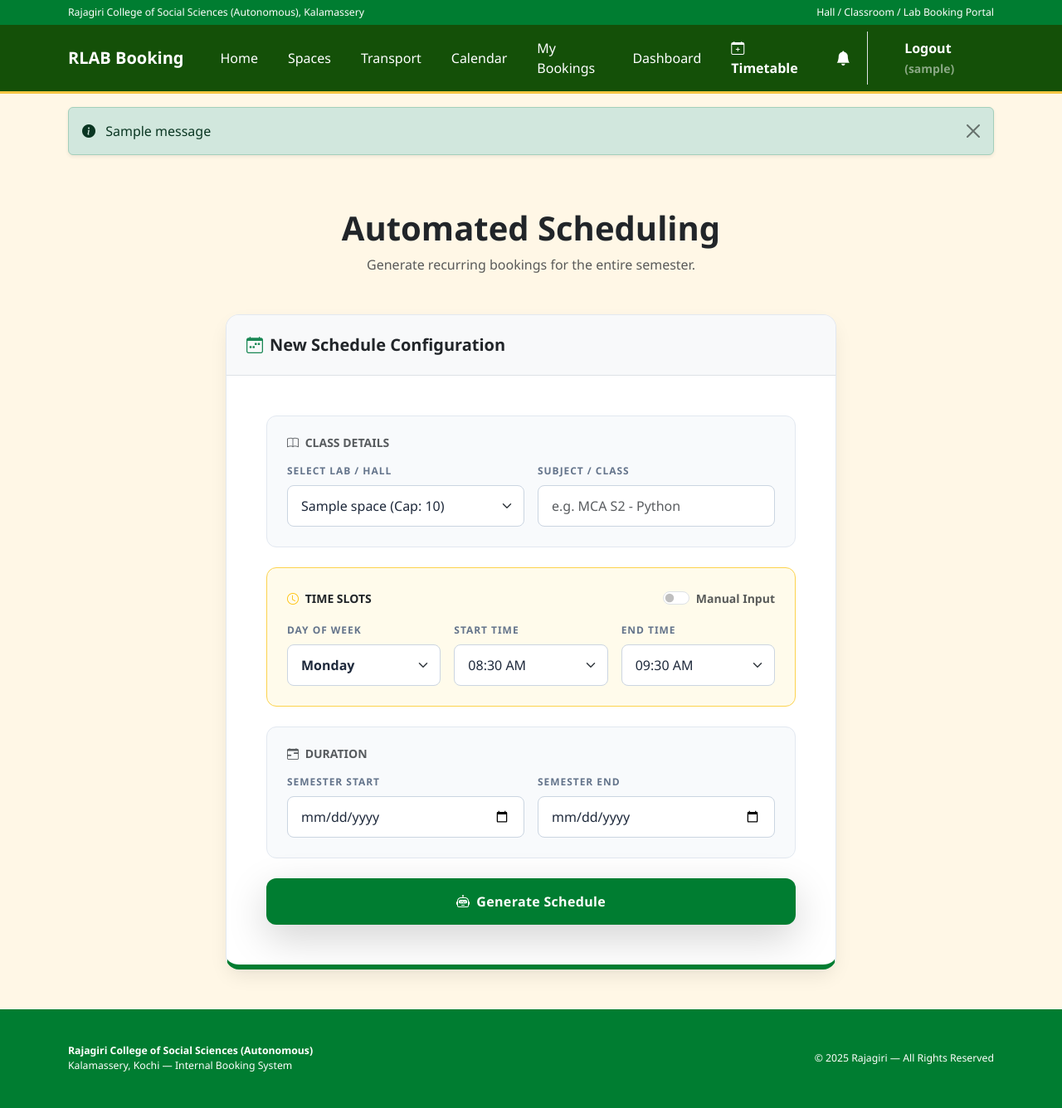
After one commit to Merlin26022004/Rajagiri_Hall_Booking_System, a Django app: page /admin/timetable/ in a window 1280 px wide. The commit adds this page. Shown: the whole page at 83% size. Run offline with Django 5.2, Linux system fonts and the light colour scheme; a user stored in the database is signed in; tables that the repository leaves empty hold one stand-in row (values such as "Sample post"); one stand-in notice (Sample message) is shown; data that the repository does not hold is empty.

Commit message:
Bus Booking and Timetable management

```diff
--- a/core/static/css/style.css
+++ b/core/static/css/style.css
@@ -1,3 +1,4 @@
+/* ================= GLOBAL LAYOUT ================= */
 html, body {
     height: 100%;
     margin: 0;
@@ -5,27 +6,24 @@ html, body {
 body {
     display: flex;
     flex-direction: column;
+    font-family: "Segoe UI", "Inter", Roboto, sans-serif; /* Added Inter */
+    background-color: var(--rajagiri-cream);
+    color: #222;
 }
 main {
     flex: 1;
 }
 
+/* ================= COLOR VARIABLES ================= */
 :root {
-    --rajagiri-green: #007D31;      /* New topbar green */
-    --rajagiri-maroon: #145008;     /* Rajagiri red base */
-    --rajagiri-gold:   #F4C542;     /* Highlight golden tone */
-    --rajagiri-cream:  #FFF7E6;     /* Background tint */
-    --rajagiri-dark:   #1A1A1A;     /* Header text black */
+    --rajagiri-green: #007D31;      /* Primary Action Color */
+    --rajagiri-maroon: #145008;     /* Dark Base / Nav */
+    --rajagiri-gold:   #F4C542;     /* Accents */
+    --rajagiri-cream:  #FFF7E6;     /* Page Background */
+    --rajagiri-dark:   #1A1A1A;     /* Text */
 }
 
-/* Body styling */
-body {
-    font-family: "Segoe UI", Roboto, sans-serif;
-    background-color: var(--rajagiri-cream);
-    color: #222;
-}
-
-/* ---------------- PAGE TOP BAR ---------------- */
+/* ================= PAGE TOP BAR ================= */
 .top-bar {
     background-color: var(--rajagiri-green) !important;
     color: #fff;
@@ -33,7 +31,7 @@ body {
     padding: 6px 0;
 }
 
-/* ---------------- NAV BAR ---------------- */
+/* ================= NAV BAR ================= */
 .main-nav {
     background: var(--rajagiri-maroon) !important;
     border-bottom: 3px solid var(--rajagiri-gold);
@@ -51,7 +49,7 @@ body {
     color: var(--rajagiri-gold) !important;
 }
 
-/* ---------------- HERO SECTION ---------------- */
+/* ================= HERO SECTION ================= */
 .hero {
     background: linear-gradient(
         180deg,
@@ -67,6 +65,7 @@ body {
     font-weight: 700;
 }
 
+/* Classic Button (Keep for Home Page) */
 .btn-book {
     background-color: var(--rajagiri-green);
     border: none;
@@ -74,13 +73,15 @@ body {
     font-weight: 700;
     padding: 12px 25px;
     border-radius: 4px;
+    transition: 0.2s;
 }
 
 .btn-book:hover {
-    filter: brightness(0.88);
+    filter: brightness(0.9);
+    color: white;
 }
 
-/* ---------------- CARDS STYLE ---------------- */
+/* ================= STANDARD CARDS ================= */
 .space-card {
     border-radius: 12px;
     border: 2px solid rgba(0,0,0,0.06);
@@ -95,7 +96,6 @@ body {
     border-color: var(--rajagiri-maroon);
 }
 
-/* Section heading style modeled after rajagiri.edu */
 .section-title {
     font-size: 1.6rem;
     padding-left: 12px;
@@ -104,7 +104,7 @@ body {
     color: var(--rajagiri-maroon);
 }
 
-/* ---------------- FOOTER ---------------- */
+/* ================= FOOTER ================= */
 .footer {
     background: var(--rajagiri-green);
     color: #fff;
@@ -113,3 +113,92 @@ body {
 }
 
 .footer p { margin: 0; }
+
+/* ========================================================== */
+/* NEW MODERN UI (TAILWIND STYLE)                   */
+/* ========================================================== */
+
+/* 1. Modern Card: Clean, high shadow, no border */
+.card-modern {
+    border: 1px solid #e2e8f0;
+    border-radius: 1rem;
+    box-shadow: 0 10px 25px -5px rgba(0, 0, 0, 0.1), 0 8px 10px -6px rgba(0, 0, 0, 0.01);
+    background: white;
+    /* MOVE GREEN ACCENT TO BOTTOM */
+    border-bottom: 6px solid var(--rajagiri-green);
+    overflow: hidden; /* Keeps content inside rounded corners */
+}
+
+.form-section {
+    background-color: #f8fafc; /* Light Slate */
+    border: 1px solid #e2e8f0; /* Crisp grey border */
+    border-radius: 0.75rem;
+    padding: 1.5rem;
+    margin-bottom: 1.5rem;
+}
+
+.form-section.highlight {
+    background-color: #fffbeb; /* Very light yellow tint for time */
+    border-color: #fcd34d;      /* Gold border */
+}
+
+/* 2. Modern Inputs: Filled style, soft focus */
+.form-control-modern {
+    background-color: #ffffff; /* White background */
+    border: 1px solid #cbd5e1; /* Slate-300: VISIBLE grey border */
+    border-radius: 0.5rem;
+    padding: 0.75rem 1rem;
+    font-weight: 500;
+    color: #1e293b;
+    transition: all 0.2s;
+}
+
+.form-control-modern:focus {
+    border-color: var(--rajagiri-green);
+    box-shadow: 0 0 0 3px rgba(0, 125, 49, 0.1);
+    background-color: #fff;
+}
+
+/* 3. Modern Labels: Uppercase, small, crisp */
+.form-label-modern {
+    font-size: 0.75rem;
+    text-transform: uppercase;
+    letter-spacing: 0.08em;
+    font-weight: 700;
+    color: #64748b;
+    margin-bottom: 0.5rem;
+    display: block;
+}
+
+.time-section-container {
+    background-color: #f8fafc; /* Very light slate */
+    border: 1px solid #e2e8f0;
+    border-radius: 0.75rem;
+    padding: 1.5rem;
+    /* Dotted line to separate it conceptually */
+    border-left: 4px solid var(--rajagiri-gold);
+}
+
+/* 4. Modern Primary Button: Fits Rajagiri Theme */
+.btn-modern-primary {
+    background-color: var(--rajagiri-green);
+    color: white;
+    border-radius: 0.75rem;
+    padding: 0.8rem 1.5rem;
+    font-weight: 600;
+    border: none;
+    letter-spacing: 0.02em;
+    transition: all 0.2s;
+    box-shadow: 0 4px 6px -1px rgba(0, 125, 49, 0.2);
+}
+
+.btn-modern-primary:hover {
+    background-color: var(--rajagiri-maroon); /* Darker on hover */
+    transform: translateY(-2px);
+    color: white;
+    box-shadow: 0 10px 15px -3px rgba(0, 0, 0, 0.1);
+}
+
+.btn-modern-primary:active {
+    transform: translateY(0);
+}
--- a/core/templates/base.html
+++ b/core/templates/base.html
@@ -41,6 +41,10 @@
                 </li>
 
                 <li class="nav-item">
+                    <a class="nav-link {% if request.path|slice:':7' == '/buses/' %}active{% endif %}" href="{% url 'bus_list' %}">Transport</a>
+                </li>
+
+                <li class="nav-item">
                     <a class="nav-link {% if request.path|slice:':10' == '/calendar/' %}active{% endif %}" href="{% url 'calendar' %}">Calendar</a>
                 </li>
 
@@ -55,6 +59,12 @@
                         <a class="nav-link {% if request.path|slice:':17' == '/admin/dashboard/' %}active{% endif %}"
                            href="{% url 'admin_dashboard' %}">
                             Dashboard
+                        </a>
+                    </li>
+
+                    <li class="nav-item">
+                        <a class="nav-link text-warning fw-semibold" href="{% url 'upload_timetable' %}">
+                            <i class="bi bi-calendar-plus me-1"></i>Timetable
                         </a>
                     </li>
                     {% endif %}
@@ -113,6 +123,17 @@
 </nav>
 
 <main class="flex-fill">
+    {% if messages %}
+    <div class="container mt-3">
+        {% for message in messages %}
+        <div class="alert alert-{{ message.tags }} alert-dismissible fade show shadow-sm" role="alert">
+            <i class="bi bi-info-circle-fill me-2"></i> {{ message }}
+            <button type="button" class="btn-close" data-bs-dismiss="alert" aria-label="Close"></button>
+        </div>
+        {% endfor %}
+    </div>
+    {% endif %}
+
     {% block content %}{% endblock %}
 </main>
 
--- /dev/null
+++ b/core/templates/upload_timetable.html
@@ -0,0 +1,156 @@
+{% extends "base.html" %}
+{% block content %}
+<div class="container py-5">
+    <div class="row justify-content-center">
+        <div class="col-lg-8">
+
+            <div class="text-center mb-5">
+                <h2 class="fw-bold display-6 text-dark mb-2">Automated Scheduling</h2>
+                <p class="text-muted">Generate recurring bookings for the entire semester.</p>
+            </div>
+
+            <div class="card-modern">
+                <div class="bg-light border-bottom p-4">
+                    <h5 class="fw-bold m-0 text-dark">
+                        <i class="bi bi-calendar-week me-2 text-success"></i>New Schedule Configuration
+                    </h5>
+                </div>
+
+                <div class="p-4 p-md-5">
+                    <form method="post">
+                        {% csrf_token %}
+
+                        <div class="form-section">
+                            <h6 class="text-uppercase fw-bold text-muted mb-3 small tracking-wide">
+                                <i class="bi bi-book me-1"></i> Class Details
+                            </h6>
+                            <div class="row g-3">
+                                <div class="col-md-6">
+                                    <label class="form-label-modern">Select Lab / Hall</label>
+                                    <select name="space_id" class="form-select form-control-modern" required>
+                                        {% for space in spaces %}
+                                        <option value="{{ space.id }}">{{ space.name }} (Cap: {{ space.capacity }})</option>
+                                        {% endfor %}
+                                    </select>
+                                </div>
+                                <div class="col-md-6">
+                                    <label class="form-label-modern">Subject / Class</label>
+                                    <input type="text" name="subject" class="form-control form-control-modern" placeholder="e.g. MCA S2 - Python" required>
+                                </div>
+                            </div>
+                        </div>
+
+                        <div class="form-section highlight">
+                            <div class="d-flex justify-content-between align-items-center mb-3">
+                                <h6 class="text-uppercase fw-bold text-dark mb-0 small">
+                                    <i class="bi bi-clock me-1 text-warning"></i> Time Slots
+                                </h6>
+
+                                <div class="form-check form-switch">
+                                    <input class="form-check-input" type="checkbox" id="customTimeToggle">
+                                    <label class="form-check-label small fw-bold text-muted cursor-pointer" for="customTimeToggle">Manual Input</label>
+                                </div>
+                            </div>
+
+                            <div class="row g-3">
+                                <div class="col-md-4">
+                                    <label class="form-label-modern">Day of Week</label>
+                                    <select name="day_of_week" class="form-select form-control-modern fw-bold" required>
+                                        <option value="0">Monday</option>
+                                        <option value="1">Tuesday</option>
+                                        <option value="2">Wednesday</option>
+                                        <option value="3">Thursday</option>
+                                        <option value="4">Friday</option>
+                                        <option value="5">Saturday</option>
+                                    </select>
+                                </div>
+
+                                <div class="col-md-4 standard-time">
+                                    <label class="form-label-modern">Start Time</label>
+                                    <select name="start_time_select" class="form-select form-control-modern">
+                                        <option value="08:30">08:30 AM</option>
+                                        <option value="09:30">09:30 AM</option>
+                                        <option value="10:30">10:30 AM</option>
+                                        <option value="11:30">11:30 AM</option>
+                                        <option value="12:30">12:30 PM</option>
+                                        <option value="13:30">01:30 PM</option>
+                                        <option value="14:30">02:30 PM</option>
+                                        <option value="15:30">03:30 PM</option>
+                                        <option value="16:30">04:30 PM</option>
+                                    </select>
+                                </div>
+                                <div class="col-md-4 standard-time">
+                                    <label class="form-label-modern">End Time</label>
+                                    <select name="end_time_select" class="form-select form-control-modern">
+                                        <option value="09:30">09:30 AM</option>
+                                        <option value="10:30">10:30 AM</option>
+                                        <option value="11:30">11:30 AM</option>
+                                        <option value="12:30">12:30 PM</option>
+                                        <option value="13:30">01:30 PM</option>
+                                        <option value="14:30">02:30 PM</option>
+                                        <option value="15:30">03:30 PM</option>
+                                        <option value="16:30">04:30 PM</option>
+                                        <option value="17:30">05:30 PM</option>
+                                    </select>
+                                </div>
+
+                                <div class="col-md-4 custom-time d-none">
+                                    <label class="form-label-modern">Start (Manual)</label>
+                                    <input type="time" name="start_time_custom" class="form-control form-control-modern">
+                                </div>
+                                <div class="col-md-4 custom-time d-none">
+                                    <label class="form-label-modern">End (Manual)</label>
+                                    <input type="time" name="end_time_custom" class="form-control form-control-modern">
+                                </div>
+                            </div>
+                        </div>
+
+                        <div class="form-section mb-4">
+                            <h6 class="text-uppercase fw-bold text-muted mb-3 small tracking-wide">
+                                <i class="bi bi-calendar-range me-1"></i> Duration
+                            </h6>
+                            <div class="row g-3">
+                                <div class="col-md-6">
+                                    <label class="form-label-modern">Semester Start</label>
+                                    <input type="date" name="sem_start" class="form-control form-control-modern" required>
+                                </div>
+                                <div class="col-md-6">
+                                    <label class="form-label-modern">Semester End</label>
+                                    <input type="date" name="sem_end" class="form-control form-control-modern" required>
+                                </div>
+                            </div>
+                        </div>
+
+                        <button type="submit" class="btn btn-modern-primary w-100 shadow-lg py-3">
+                            <i class="bi bi-robot me-2"></i>Generate Schedule
+                        </button>
+                    </form>
+                </div>
+            </div>
+        </div>
+    </div>
+</div>
+
+<script>
+    document.getElementById('customTimeToggle').addEventListener('change', function() {
+        const standardInputs = document.querySelectorAll('.standard-time');
+        const customInputs = document.querySelectorAll('.custom-time');
+
+        if (this.checked) {
+            standardInputs.forEach(el => el.classList.add('d-none'));
+            customInputs.forEach(el => el.classList.remove('d-none'));
+            document.querySelector('[name="start_time_custom"]').required = true;
+            document.querySelector('[name="end_time_custom"]').required = true;
+            document.querySelector('[name="start_time_select"]').required = false;
+            document.querySelector('[name="end_time_select"]').required = false;
+        } else {
+            standardInputs.forEach(el => el.classList.remove('d-none'));
+            customInputs.forEach(el => el.classList.add('d-none'));
+            document.querySelector('[name="start_time_custom"]').required = false;
+            document.querySelector('[name="end_time_custom"]').required = false;
+            document.querySelector('[name="start_time_select"]').required = true;
+            document.querySelector('[name="end_time_select"]').required = true;
+        }
+    });
+</script>
+{% endblock %}
--- a/core/views.py
+++ b/core/views.py
@@ -1,6 +1,7 @@
 import json
 from datetime import timedelta
-
+from datetime import timedelta, date
+from .models import Space, Booking, BlockedDate, Notification, Bus, BusBooking
 from django.contrib import messages
 from django.contrib.auth import logout
 from django.contrib.auth.decorators import login_required, user_passes_test
@@ -11,6 +12,8 @@ from django.shortcuts import get_object_or_404, redirect, render
 from django.utils import timezone
 from django.utils.dateparse import parse_date, parse_time
 from django.views.decorators.http import require_GET
+from django.contrib.auth.forms import AuthenticationForm
+from django.contrib.auth import login
 
 from .models import Space, Booking, BlockedDate, Notification
 
@@ -355,3 +358,121 @@ def notification_list(request):
 def logout_view(request):
     logout(request)
     return redirect("home")
+
+# ================= BUS SYSTEM =================
+
+def bus_list(request):
+    buses = Bus.objects.all()
+    return render(request, "bus_list.html", {"buses": buses})
+
+@login_required
+def book_bus(request):
+    buses = Bus.objects.all()
+    if request.method == "POST":
+        bus_id = request.POST.get("bus_id")
+        date_str = request.POST.get("date")
+        start_time = request.POST.get("start_time")
+        end_time = request.POST.get("end_time")
+        destination = request.POST.get("destination")
+        purpose = request.POST.get("purpose")
+
+        # Simple Validation
+        if not all([bus_id, date_str, start_time, end_time, destination]):
+            messages.error(request, "Please fill all fields")
+            return redirect("book_bus")
+
+        BusBooking.objects.create(
+            bus_id=bus_id,
+            requested_by=request.user,
+            date=date_str,
+            start_time=start_time,
+            end_time=end_time,
+            destination=destination,
+            purpose=purpose,
+            status='Pending' # Buses always pending for Transport Admin
+        )
+
+        # Notify Admin
+        admins = User.objects.filter(is_staff=True)
+        for admin in admins:
+            Notification.objects.create(user=admin, message=f"New BUS Request: {request.user.username} to {destination}")
+
+        messages.success(request, "Bus request submitted to Transport Officer.")
+        return redirect("bus_list")
+
+    return render(request, "book_bus.html", {"buses": buses})
+
+# ================= TIMETABLE AUTOMATION =================
+
+@user_passes_test(is_admin_user)
+def upload_timetable(request):
+    spaces = Space.objects.all()
+
+    if request.method == "POST":
+        space_id = request.POST.get("space_id")
+        day_of_week = int(request.POST.get("day_of_week"))
+
+        # === LOGIC CHANGE: Check which time input was used ===
+        # If custom time inputs have values, use them. Otherwise use the dropdowns.
+        start_custom = request.POST.get("start_time_custom")
+        end_custom = request.POST.get("end_time_custom")
+
+        if start_custom and end_custom:
+            start_time = start_custom
+            end_time = end_custom
+        else:
+            start_time = request.POST.get("start_time_select")
+            end_time = request.POST.get("end_time_select")
+        # =====================================================
+
+        sem_start = parse_date(request.POST.get("sem_start"))
+        sem_end = parse_date(request.POST.get("sem_end"))
+        subject = request.POST.get("subject")
+
+        space = get_object_or_404(Space, id=space_id)
+
+        current_date = sem_start
+        booking_count = 0
+
+        while current_date <= sem_end:
+            if current_date.weekday() == day_of_week:
+                conflict = Booking.objects.filter(
+                    space=space, date=current_date,
+                    status=Booking.STATUS_APPROVED
+                ).filter(Q(start_time__lt=end_time, end_time__gt=start_time)).exists()
+
+                if not conflict:
+                    Booking.objects.create(
+                        space=space,
+                        requested_by=request.user,
+                        date=current_date,
+                        start_time=start_time,
+                        end_time=end_time,
+                        purpose=f"TIMETABLE: {subject}",
+                        status=Booking.STATUS_APPROVED,
+                        approved_by=request.user
+                    )
+                    booking_count += 1
+
+            current_date += timedelta(days=1)
+
+        messages.success(request, f"Success! Generated {booking_count} bookings for {subject}.")
+        return redirect("admin_dashboard")
+
+    return render(request, "upload_timetable.html", {"spaces": spaces})
+
+def login_view(request):
+    """Custom login view to handle student/staff login."""
+    if request.method == "POST":
+        form = AuthenticationForm(data=request.POST)
+        if form.is_valid():
+            user = form.get_user()
+            login(request, user)
+            # Redirect to 'next' page if it exists (e.g. they tried to access dashboard), else Home
+            if 'next' in request.POST:
+                return redirect(request.POST.get('next'))
+            return redirect("home")
+    else:
+        form = AuthenticationForm()
+
+    return render(request, "login.html", {"form": form})
--- a/rlab_gpt/urls.py
+++ b/rlab_gpt/urls.py
@@ -1,64 +1,48 @@
 from django.contrib import admin
-from django.urls import path, include  # <--- CHANGE 1: Import 'include'
+from django.urls import path, include
 from core import views
 
 urlpatterns = [
-    # 🔹 Custom Admin Dashboard (must come BEFORE admin.site.urls)
-    path("admin/dashboard/", views.admin_dashboard, name="admin_dashboard"),
-    path(
-        "admin/dashboard/bookings/<int:booking_id>/approve/",
-        views.approve_booking,
-        name="approve_booking",
-    ),
-    path("api/space-day-slots/", views.space_day_slots),
+    # --- 1. Custom Admin Paths (MUST be before admin.site.urls) ---
+    path('admin/timetable/', views.upload_timetable, name='upload_timetable'),
+    path('admin/dashboard/', views.admin_dashboard, name='admin_dashboard'),
 
-    path(
-        "admin/dashboard/bookings/<int:booking_id>/reject/",
-        views.reject_booking,
-        name="reject_booking",
-    ),
-    path(
-        "admin/dashboard/bookings/<int:booking_id>/cancel/",
-        views.admin_cancel_booking,
-        name="admin_cancel_booking",
-    ),
+    # Dashboard Actions
+    path('admin/dashboard/bookings/<int:booking_id>/approve/', views.approve_booking, name='approve_booking'),
+    path('admin/dashboard/bookings/<int:booking_id>/reject/', views.reject_booking, name='reject_booking'),
+    path('admin/dashboard/bookings/<int:booking_id>/cancel/', views.admin_cancel_booking, name='admin_cancel_booking'),
 
-    # Django's own admin site
-    path("admin/", admin.site.urls),
+    # --- 2. Standard Admin Path ---
+    path('admin/', admin.site.urls),
 
-    # 🔹 CHANGE 2: Add Standard Auth URLs (Login, Password Reset, etc.)
-    # This enables the link {% url 'login' %} to work!
-    path("accounts/", include("django.contrib.auth.urls")),
+    # --- 3. Authentication ---
+    # Custom Login/Logout
+    path('login/', views.login_view, name='login'),
+    path('logout/', views.logout_view, name='logout'),
+    # Standard Django auth for password reset etc (optional)
+    path('accounts/', include('django.contrib.auth.urls')),
 
-    # Public pages
-    path("", views.home, name="home"),
-    path("spaces/", views.space_list, name="space_list"),
-    path(
-        "spaces/<int:space_id>/availability/",
-        views.space_availability,
-        name="space_availability",
-    ),
+    # --- 4. Main App Paths ---
+    path('', views.home, name='home'),
+    path('spaces/', views.space_list, name='space_list'),
+    path('spaces/<int:space_id>/availability/', views.space_availability, name='space_availability'),
 
-    # Booking flow
-    path("book/", views.book_space, name="book_space"),
-    path("my-bookings/", views.my_bookings, name="my_bookings"),
-    path(
-        "my-bookings/<int:booking_id>/cancel/",
-        views.cancel_booking,
-        name="cancel_booking",
-    ),
+    # Transport / Bus
+    path('buses/', views.bus_list, name='bus_list'),
+    path('buses/book/', views.book_bus, name='book_bus'),
 
-    # Logout (You can keep your custom one, or use the one inside 'accounts/')
-    path("logout/", views.logout_view, name="logout"),
+    # Booking
+    path('book/', views.book_space, name='book_space'),
+    path('my-bookings/', views.my_bookings, name='my_bookings'),
+    path('my-bookings/<int:booking_id>/cancel/', views.cancel_booking, name='cancel_booking'),
 
-    # API
-    path(
-        "api/unavailable-dates/",
-        views.api_unavailable_dates,
-        name="api_unavailable_dates",
-    ),
+    # Calendar & API
     path('calendar/', views.calendar_view, name='calendar'),
     path('api/bookings/', views.api_bookings, name='api_bookings'),
+    path('api/unavailable-dates/', views.api_unavailable_dates, name='api_unavailable_dates'),
+    path('api/space-day-slots/', views.space_day_slots, name='space_day_slots'),
+
+    # Notifications
+    path('notifications/', views.notification_list, name='notification_list'),
     path('notifications/read/<int:notif_id>/', views.mark_notification_read, name='mark_notification_read'),
-    path('notifications/', views.notification_list, name='notification_list'),
 ]
```
Also changed, not shown: core/models.py (+39 -0 lines), core/templates/book_bus.html (added, +66 -0 lines), core/templates/bus_list.html (added, +34 -0 lines), core/templates/login.html (added, +45 -0 lines), core/migrations/0003_bus_busbooking.py (added).
